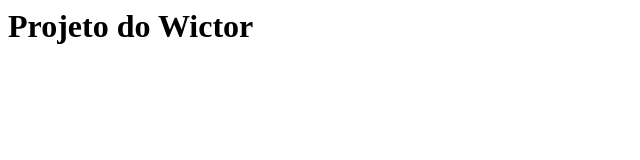
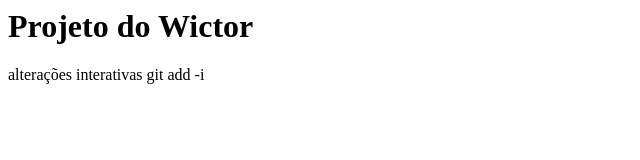
Before and after one commit to WictorAW/Curso-git, a plain HTML site: page index.html in a window 1280 px wide. Shown: the whole page, without its empty margins (0-640 px from the left). Drawn offline with Linux system fonts and the light colour scheme.

Commit message:
Adicionado novo paragrafo

```diff
--- a/index.html
+++ b/index.html
@@ -2,6 +2,7 @@
     <head>
         <body>
             <h1>Projeto do Wictor</h1>
+            <p>alterações interativas git add -i</p>
         </body>
     </head>
 </html>
```
